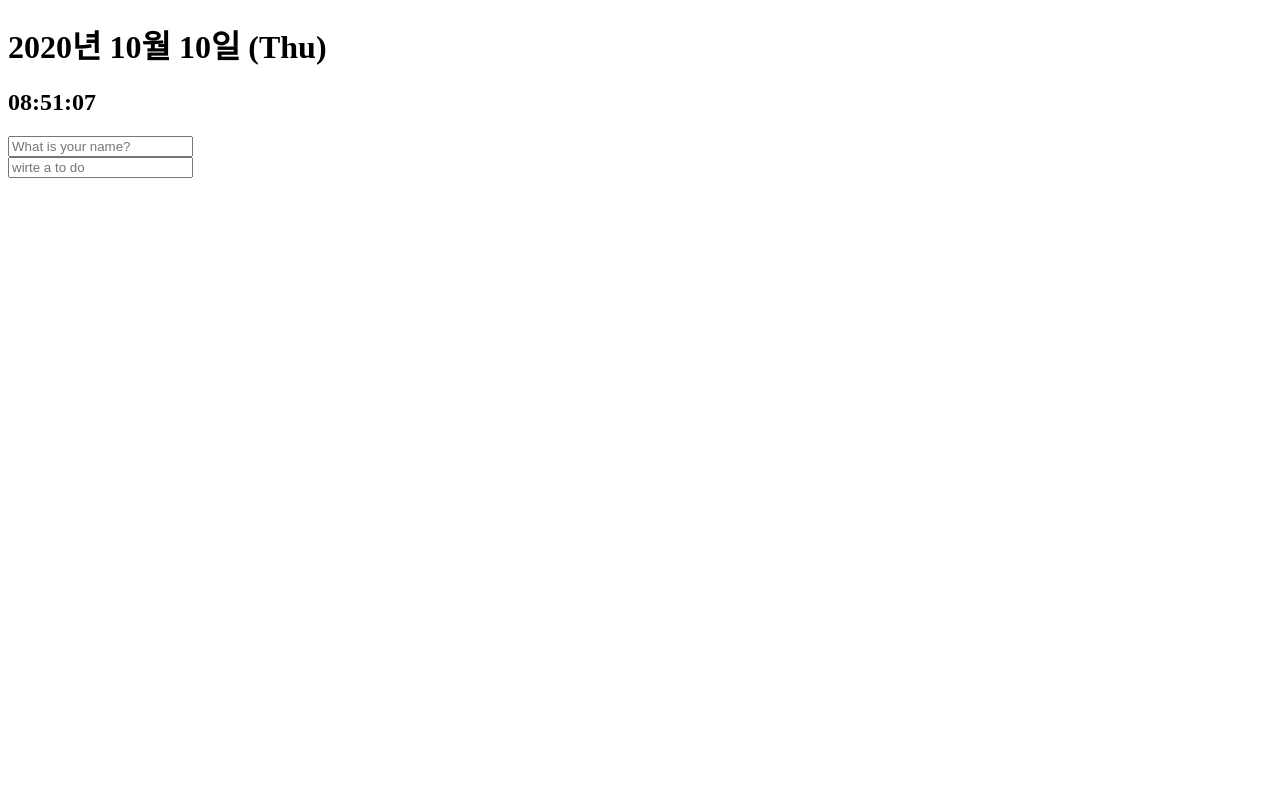
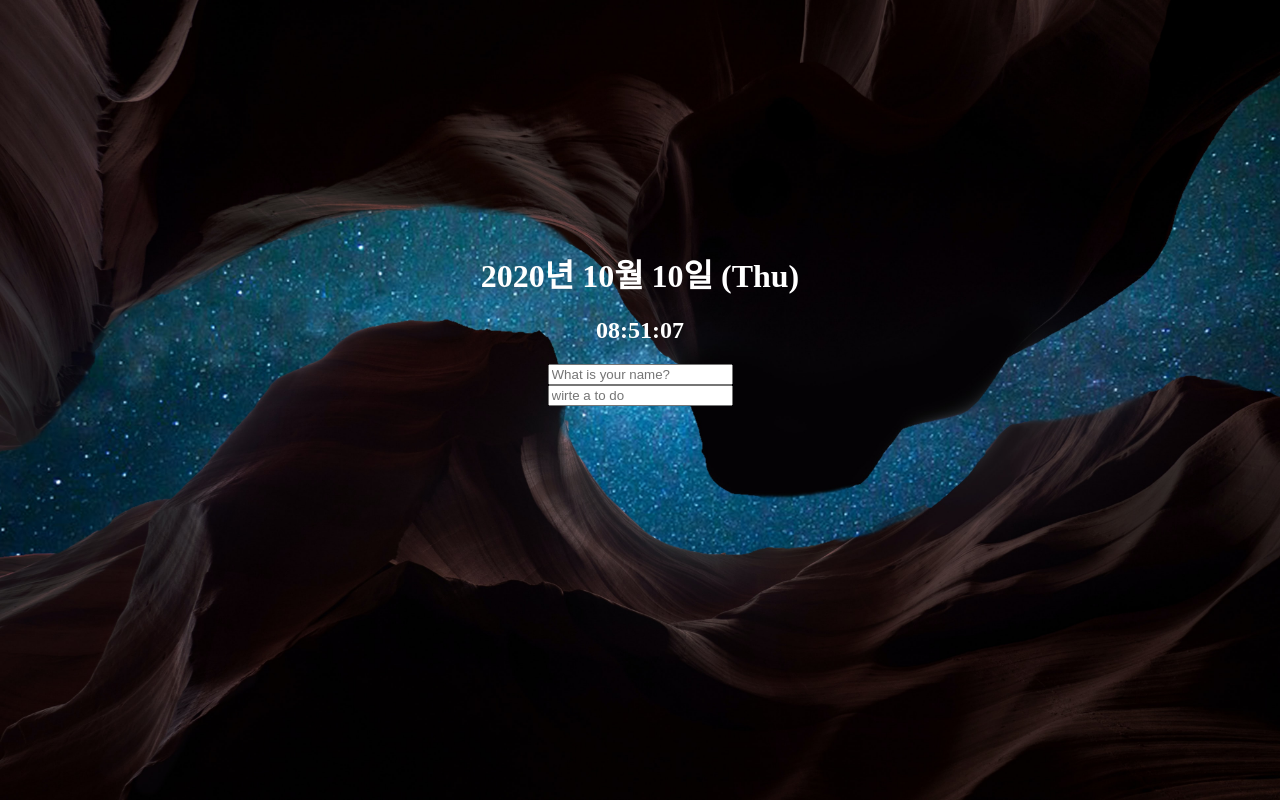
Before and after one commit to devCecy/Momentum-with-VanillaJS, a plain HTML site: page index.html in a window 1280 px wide. Drawn offline with Linux system fonts and the light colour scheme.

Commit message:
finished - random background image

```diff
--- /dev/null
+++ b/bg.js
@@ -0,0 +1,26 @@
+const body = document.querySelector("body"); // html의 body태그 자체를 선택해줌.
+
+const IMG_NUMBER = 7;
+
+function printImage(imgNumber){
+    const image = new Image(); // 이미지 속성을 만들어 준것
+    image.src = `/bg_images/${imgNumber +1}.jpg`  // /가져올 이미지 위치/파일명
+    body.appendChild(image);
+    image.classList.add("bgImage"); // bgImage라는 클래스네임을 추가해줌
+}
+
+//랜덤넘버 만드는 함수
+function getRandomNumber(){
+    const number = Math.floor(Math.random() * IMG_NUMBER);
+    return number;
+    // Math.random() * 숫자몇까지?
+    // Math.floor는 반 내림
+    // 자바스크립트는 대소문자를 구분함. Math할때 엠은 꼭 대문자 사용 !
+}
+
+function init (){
+    const randomNumber = getRandomNumber(); //랜던넘버를 만드는 함수에 이름을 지어줘서 printImage에 사용
+    printImage(randomNumber)
+}
+
+init();
--- a/index.css
+++ b/index.css
@@ -1,3 +1,9 @@
+.moment {
+  color: white;
+  text-align: center;
+  margin: 250px;
+}
+
 .js-greetingForm,
 .js-greeting {
   display: none;
@@ -6,3 +12,22 @@
 .showing {
   display: block;
 }
+
+@keyframes fadeIn {
+  from {
+    opacity: 0;
+  }
+  to {
+    opacity: 1;
+  }
+}
+
+.bgImage {
+  position: absolute;
+  top: 0;
+  left: 0;
+  width: 100%;
+  max-height: 100%;
+  z-index: -1;
+  animation: fadeIn 0.5s linear;
+}
--- a/index.html
+++ b/index.html
@@ -7,6 +7,7 @@
             href = "index.css"/>
     </head>
     <body>
+        <div class = "moment">
         <h1 class = "js-date">  </h1>
         <h2 class = "js-clock"> </h2>
         <form class = "js-greetingForm">
@@ -21,5 +22,7 @@
         <script src = "today.js"></script>
         <script src = "greeting.js"></script>
         <script src = "toDoList.js"></script>
+        <script src = "bg.js"></script>
+    </div>
     </body>
 </html>
--- a/toDoList.js
+++ b/toDoList.js
@@ -11,7 +11,7 @@ function deleteToDo(event){
     const btn = event.target;
     const li = btn.parentNode;
     toDoList.removeChild(li);  // 여기까지 html에서 삭제
-    const cleanToDos = toDos.filter(function(toDo){  //fillter는 araay의 모든 아이템을 통해 함수를 실행 시키고, true인 아이템만 가지고 새로운 array를 만든다.
+    const cleanToDos = toDos.filter(function(toDo){  //filter는 araay의 모든 아이템을 통해 함수를 실행 시키고, true인 아이템만 가지고 새로운 array를 만든다.
     return toDo.id !== parseInt(li.id);  // li의 id가 삭제되면 로컬에 저장된 id의 text도 지우고 싶어서 // li.id가 스트링이라 parseInt로 숫자로 변경
     });
     toDos = cleanToDos;  // toDos is old , cleanTodos is new.
```
Also changed, not shown: bg_images/1.jpg (added), bg_images/2.jpg (added), bg_images/4.jpg (added), bg_images/5.jpg (added), bg_images/6.jpg (added), bg_images/7.jpg (added), 2 other files.
